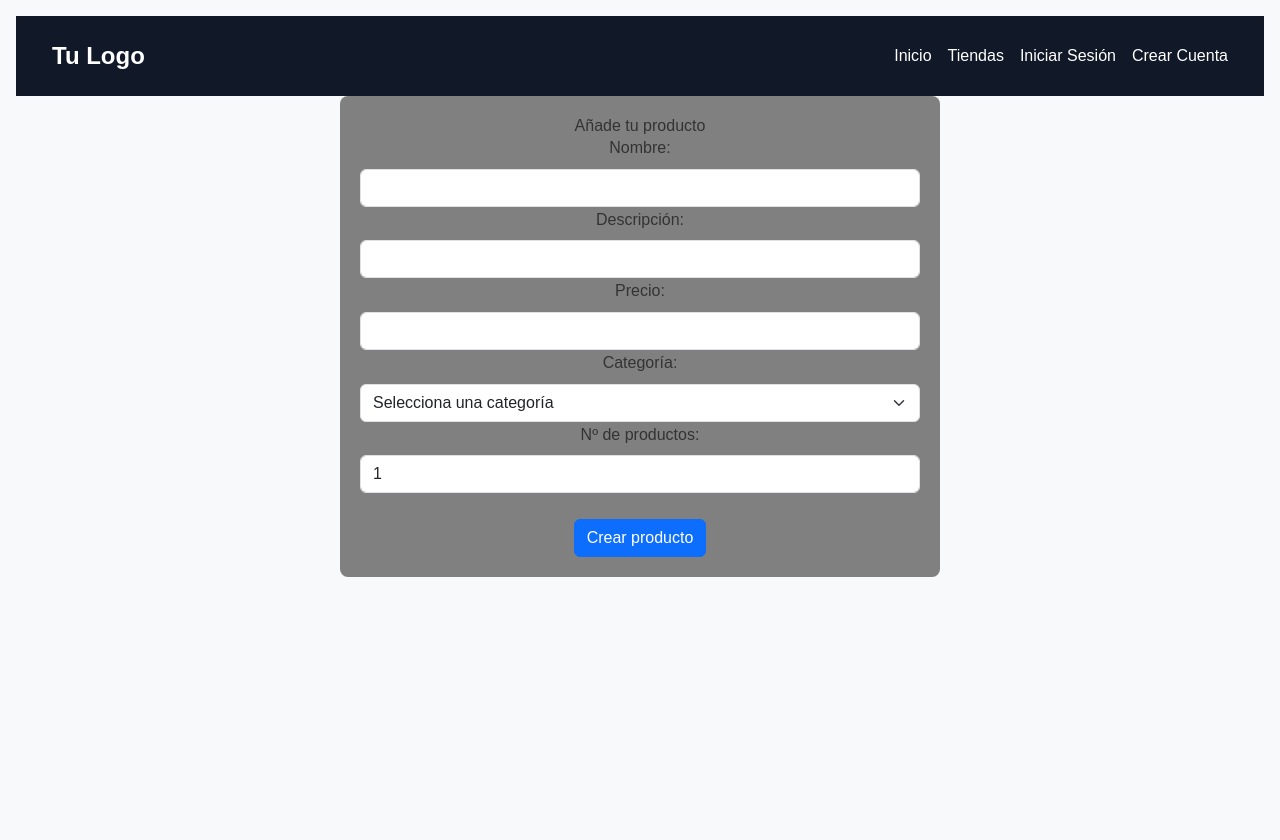
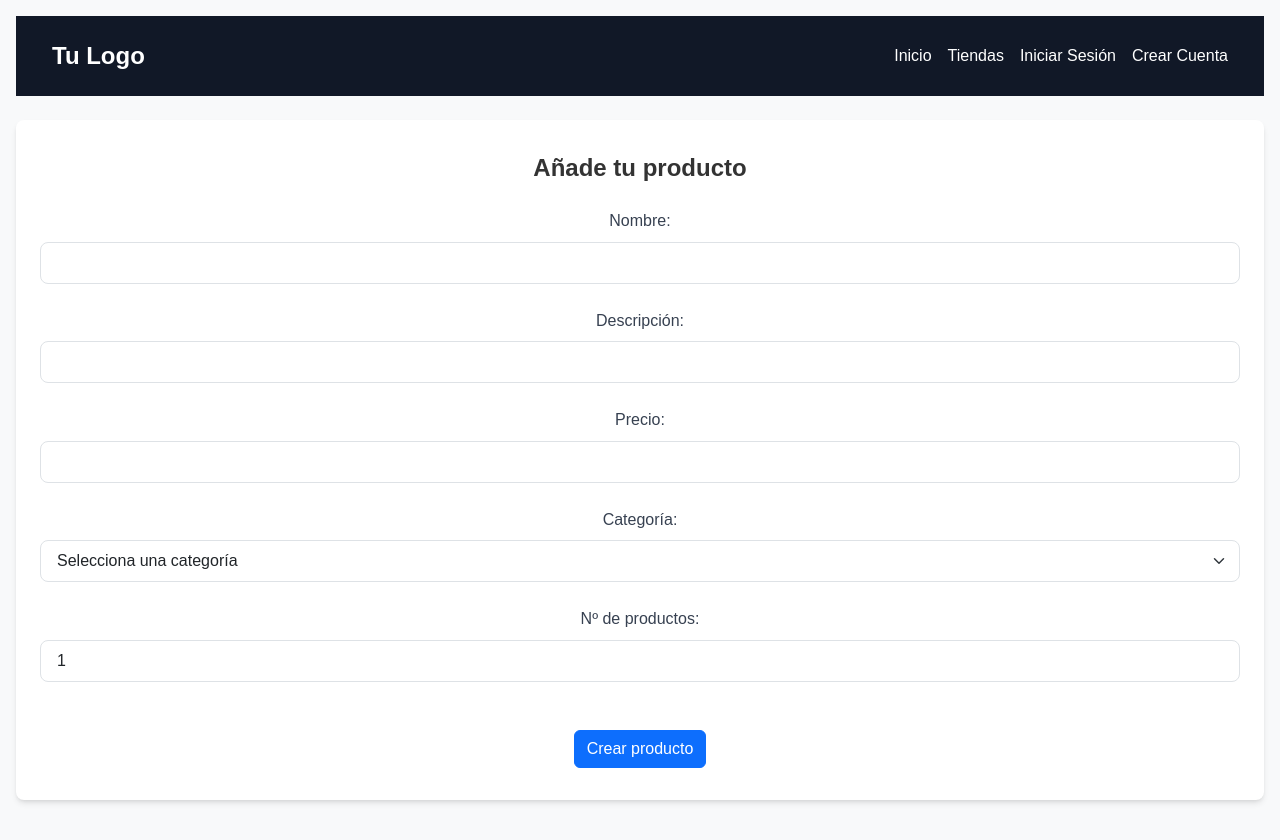
Before and after one commit to raulgarrigos/tapiocraft-client, a React (Vite) app: page /store/1/add-product in a window 1280 px wide. Before the commit the page ends 800 px from the top, so only its background shows below. Built offline with nearby package versions, Linux system fonts and the light colour scheme; no server answers.

Commit message:
Add style to productCreate

```diff
--- a/src/pages/products/ProductCreate.jsx
+++ b/src/pages/products/ProductCreate.jsx
@@ -57,84 +57,69 @@ function ProductCreate() {
   };
 
   return (
-    <Container style={containerStyle}>
-      <h2>Añade tu producto</h2>
+    <Container className="my-4 px-4 py-8 bg-white rounded-lg shadow-md">
+      <h2 className="text-2xl font-semibold mb-4">Añade tu producto</h2>
       <Form onSubmit={handleSubmit}>
-        <Form.Group controlId="name">
-          <Form.Label>Nombre:</Form.Label>
+        <Form.Group controlId="name" className="mb-4">
+          <Form.Label className="block text-gray-700">Nombre:</Form.Label>
           <Form.Control
             type="text"
             value={name}
             onChange={handleProductName}
             required
-          ></Form.Control>
+            className="form-input mt-1 block w-full px-3 py-2 rounded-lg border border-gray-300 bg-white placeholder-gray-500 focus:outline-none focus:border-indigo-500"
+          />
         </Form.Group>
 
-        <Form.Group controlId="description">
-          <Form.Label>Descripción:</Form.Label>
+        <Form.Group controlId="description" className="mb-4">
+          <Form.Label className="block text-gray-700">Descripción:</Form.Label>
           <Form.Control
             type="text"
             value={description}
             onChange={handleProductDescription}
             required
-          ></Form.Control>
+            className="form-input mt-1 block w-full px-3 py-2 rounded-lg border border-gray-300 bg-white placeholder-gray-500 focus:outline-none focus:border-indigo-500"
+          />
         </Form.Group>
 
-        {/*  mirar si se puede poner de manera automática en euros */}
-        <Form.Group controlId="price">
-          <Form.Label>Precio:</Form.Label>
+        <Form.Group controlId="price" className="mb-4">
+          <Form.Label className="block text-gray-700">Precio:</Form.Label>
           <Form.Control
             type="number"
             value={price}
             onChange={handleProductPrice}
             required
-          ></Form.Control>
+            className="form-input mt-1 block w-full px-3 py-2 rounded-lg border border-gray-300 bg-white placeholder-gray-500 focus:outline-none focus:border-indigo-500"
+          />
         </Form.Group>
 
-        <Form.Group controlId="category">
-          <Form.Label>Categoría:</Form.Label>
+        <Form.Group controlId="category" className="mb-4">
+          <Form.Label className="block text-gray-700">Categoría:</Form.Label>
           <Form.Select
             value={category}
             onChange={handleProductCategory}
             required
+            className="form-select mt-1 block w-full px-3 py-2 rounded-lg border border-gray-300 bg-white placeholder-gray-500 focus:outline-none focus:border-indigo-500"
           >
             <option value="">Selecciona una categoría</option>
-            <option value="bags_and_purses">Bolsos y monederos</option>
-            <option value="necklaces">Collares</option>
-            <option value="rings">Anillos</option>
-            <option value="earrings">Pendientes</option>
-            <option value="bracelets">Pulseras</option>
-            <option value="body_jewelry">Joyería y bisutería corporal</option>
-            <option value="prints_and_printing">Impresiones y láminas</option>
-            <option value="photography">Fotografía</option>
-            <option value="painting">Pintura</option>
-            <option value="sculpture">Escultura</option>
-            <option value="glass_art">Arte en vidrio</option>
-            <option value="drawings_and_illustrations">
-              Dibujos e ilustraciones
-            </option>
-            <option value="mixed_media_and_collage">
-              Soporte mixto y collage
-            </option>
-            <option value="fiber_arts">Arte en fibra</option>
-            <option value="dolls_and_miniatures">Muñecas y miniaturas</option>
+            {/* Opciones de categoría */}
           </Form.Select>
         </Form.Group>
 
-        {/* mirar si se puede poner stock negativo y, en tal caso, bloquearlo */}
-        <Form.Group controlId="stock">
-          <Form.Label>Nº de productos:</Form.Label>
+        <Form.Group controlId="stock" className="mb-4">
+          <Form.Label className="block text-gray-700">
+            Nº de productos:
+          </Form.Label>
           <Form.Control
             type="number"
             value={stock}
             onChange={handleProductStock}
             required
-          ></Form.Control>
+            className="form-input mt-1 block w-full px-3 py-2 rounded-lg border border-gray-300 bg-white placeholder-gray-500 focus:outline-none focus:border-indigo-500"
+          />
         </Form.Group>
 
-        <br />
-
-        <Button variant="primary" type="submit">
+        <Button variant="primary" type="submit" className="mt-4">
           Crear producto
         </Button>
       </Form>
```
